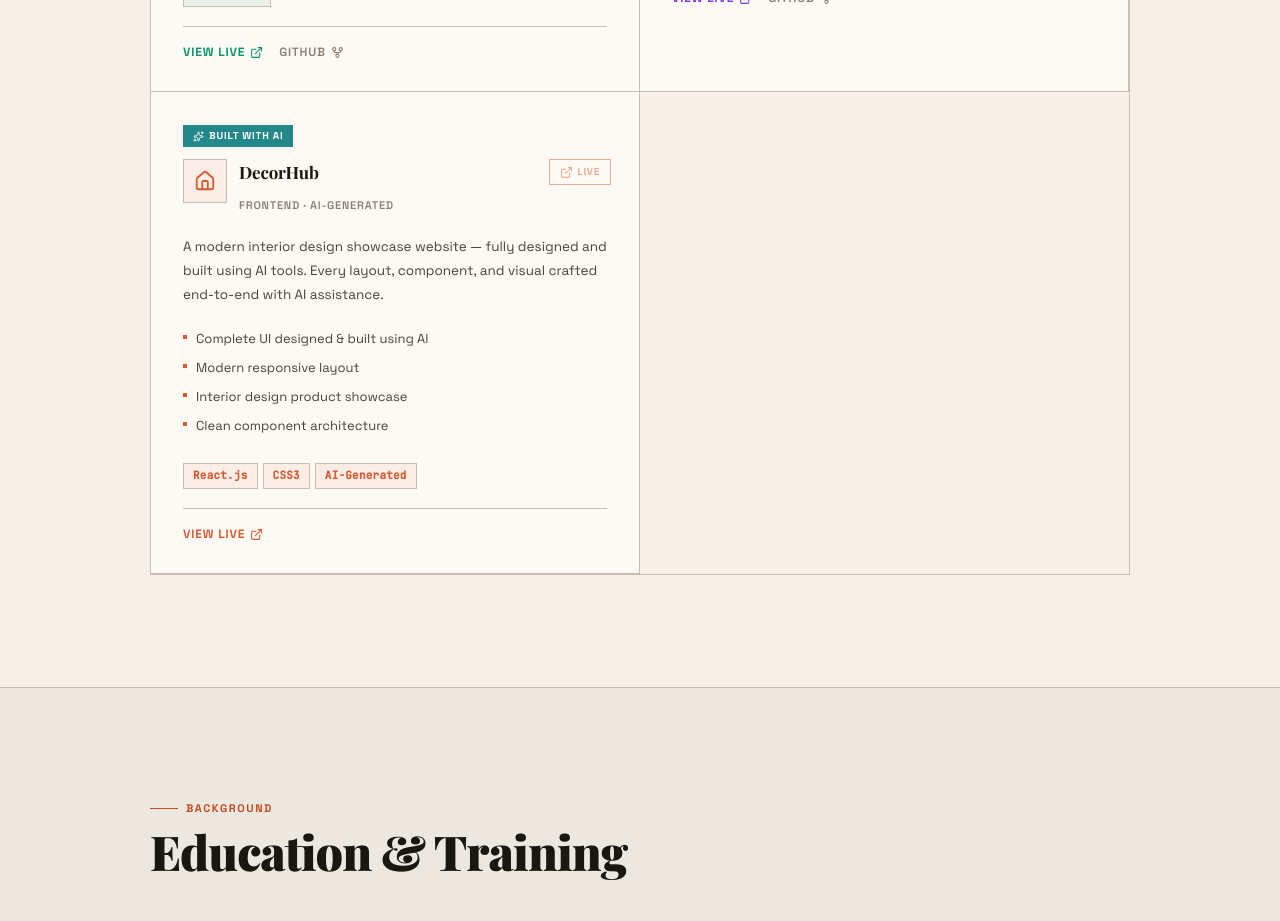
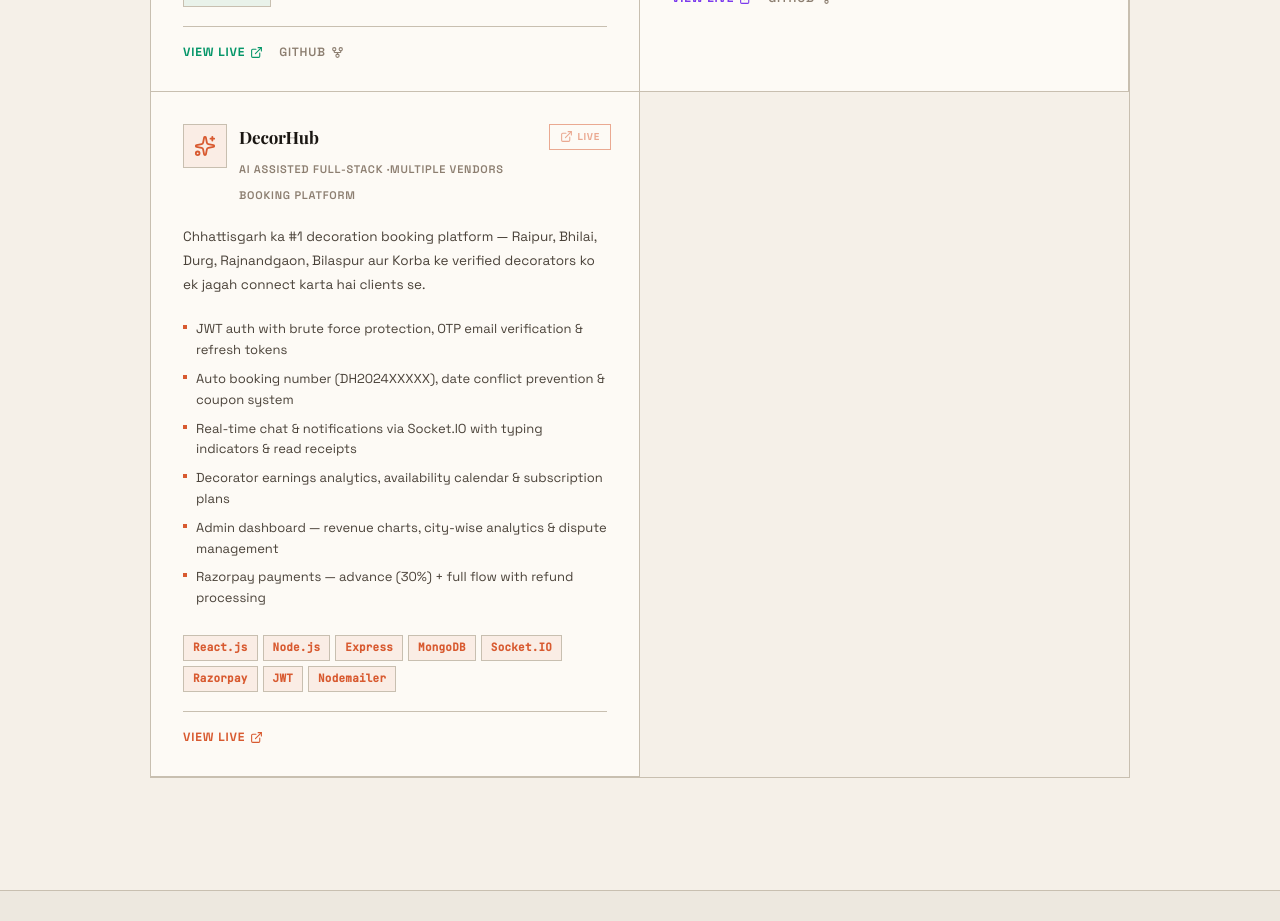
Before and after one commit to priyanshu-vaishnav/portfolio, a React (Vite) app: page / in a window 1280 px wide. Shown: the part 2920-3841 px from the top of the page. Built offline with nearby package versions, Linux system fonts and the light colour scheme; a web font is replaced by a local one.

Commit message:
some fixes

```diff
--- a/src/App.jsx
+++ b/src/App.jsx
@@ -57,24 +57,31 @@
     aiGenerated: false,
   },
  {
-    id: "decor",
-    icon: <Home size={22}/>,
+  id: "decorhub",
+  icon: <Sparkles size={22} />,
   title: "DecorHub",
-    subtitle: "Frontend · AI-Generated",
-    desc: "A modern interior design showcase website — fully designed and built using AI tools. Every layout, component, and visual crafted end-to-end with AI assistance.",
+  subtitle: "AI Assisted Full-Stack ·multiple vendors Booking Platform",
+  desc: "Chhattisgarh ka #1 decoration booking platform — Raipur, Bhilai, Durg, Rajnandgaon, Bilaspur aur Korba ke verified decorators ko ek jagah connect karta hai clients se.",
   features: [
-      "Complete UI designed & built using AI",
-      "Modern responsive layout",
-      "Interior design product showcase",
-      "Clean component architecture",
+    "JWT auth with brute force protection, OTP email verification & refresh tokens",
+    "Auto booking number (DH2024XXXXX), date conflict prevention & coupon system",
+    "Real-time chat & notifications via Socket.IO with typing indicators & read receipts",
+    "Decorator earnings analytics, availability calendar & subscription plans",
+    "Admin dashboard — revenue charts, city-wise analytics & dispute management",
+    "Razorpay payments — advance (30%) + full flow with refund processing",
   ],
-    tech: ["React.js", "CSS3", "AI-Generated"],
+  tech: [
+    "React.js", "Node.js", "Express", "MongoDB",
+    "Socket.IO", "Razorpay", "JWT", "Nodemailer",
+  ],
   link: null,
   liveLink: "https://decorhub-ruddy.vercel.app/",
   accent: "#D85A30",
   accentLight: "rgba(216,90,48,0.08)",
   gradient: "linear-gradient(135deg, rgba(216,90,48,0.13) 0%, rgba(185,60,20,0.13) 100%)",
-    aiGenerated: true,
+  aiGenerated: false,
+  version: "2.0",
+  badges: ["Advanced", "Full-Stack", "Real-time"],
 },
 ];
 
```
Lines whose indentation alone changed are shown as unchanged.
